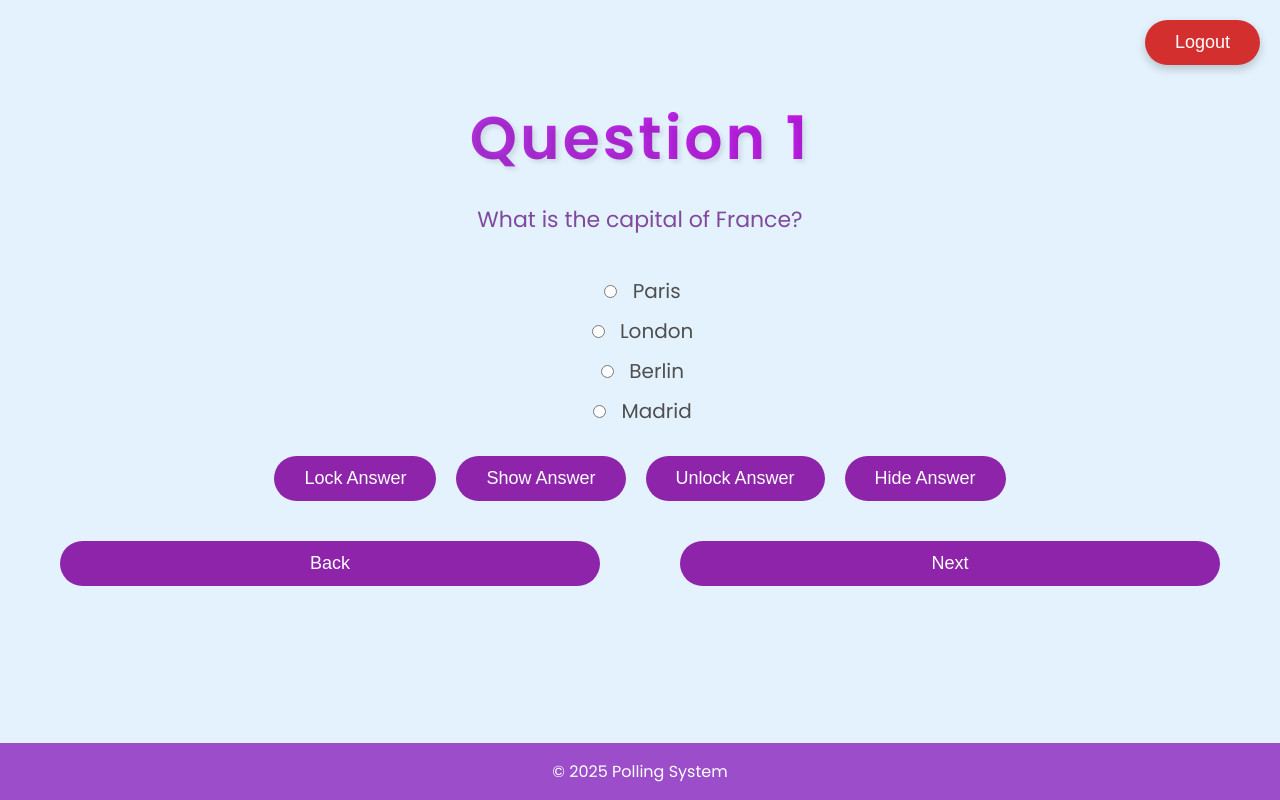
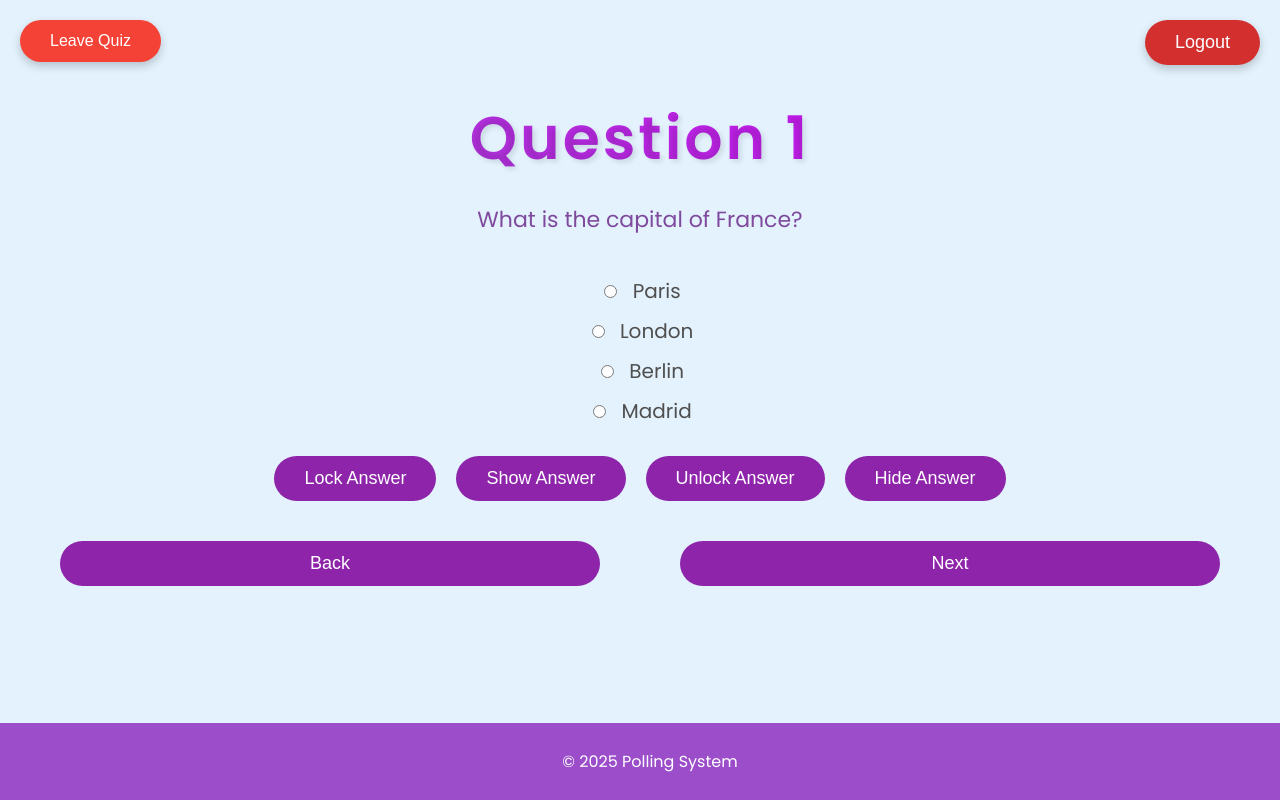
Before and after one commit to Arif1025/Placeholder, a Django app: page /polls/quiz/ in a window 1280 px wide. Run offline with Django 5.2, Linux system fonts and the light colour scheme.

Commit message:
Added a leave quiz button and updated unit tests for question_template.html

```diff
--- a/polls/templates/question_template.html
+++ b/polls/templates/question_template.html
@@ -102,11 +102,31 @@
             background-color: #c62828;
         }
 
+        /* Leave Quiz Button */
+        .leave-quiz-button {
+            background-color: #f44336;
+            color: white;
+            font-size: 16px;
+            padding: 12px 30px;
+            border: none;
+            border-radius: 50px;
+            cursor: pointer;
+            position: fixed;
+            top: 20px;
+            left: 20px;
+            box-shadow: 0 4px 10px rgba(0, 0, 0, 0.2);
+            transition: background-color 0.3s ease;
+        }
+
+        .leave-quiz-button:hover {
+            background-color: #e53935;
+        }
+
         footer {
             background-color: #9b4dca;
             color: white;
             text-align: center;
-            padding: px;
+            padding: 10px;
             position: fixed;
             width: 100%;
             bottom: 0;
@@ -189,6 +209,9 @@
         <button type="submit" class="logout-button">Logout</button>
     </form>
 
+    <!-- Leave Quiz Button Positioned at Top Left -->
+    <button class="leave-quiz-button" onclick="window.location.href='{% url 'leave_quiz' %}'">Leave Quiz</button>
+
     <main class="main-content">
         <!-- Question Section -->
         <section class="question-section">
```
Also changed, not shown: polls/tests/views/test_question_page_view.py (+6 -0 lines).
